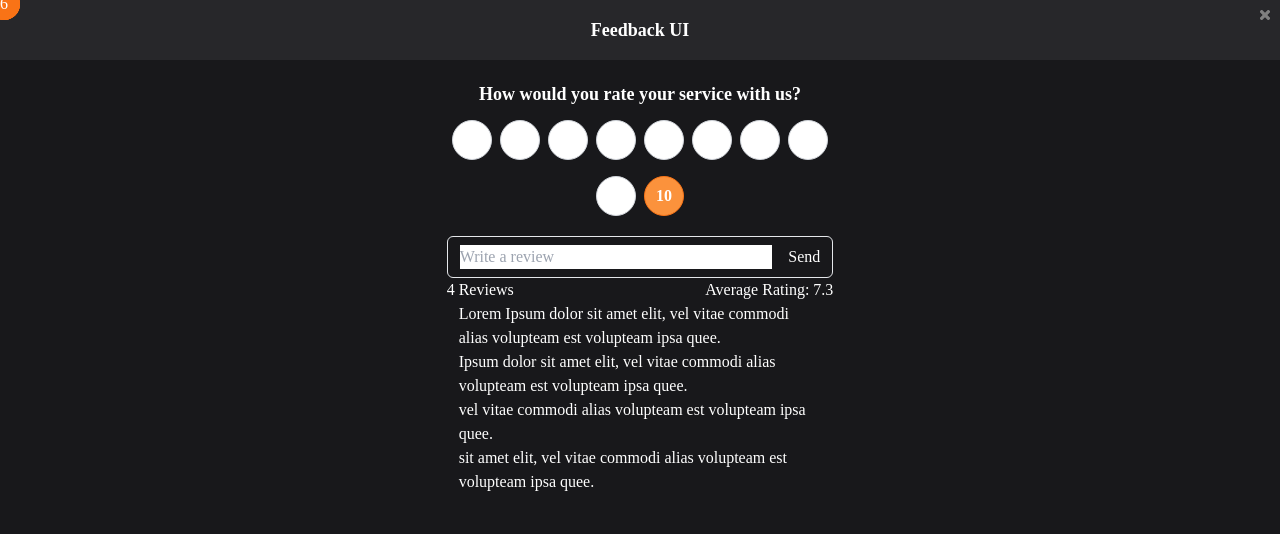
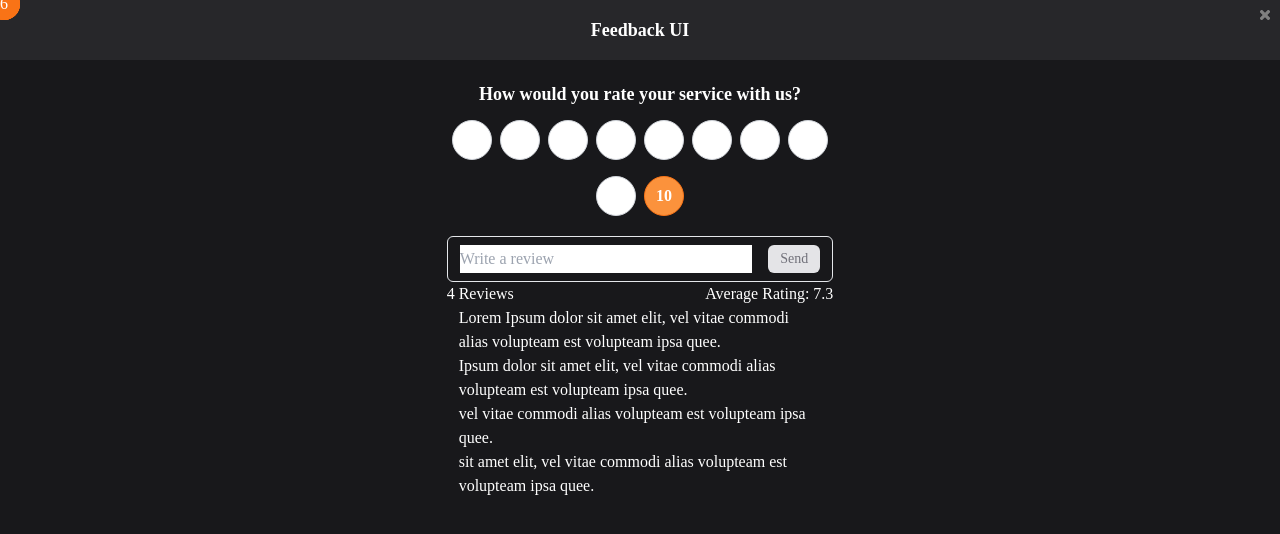
Before and after one commit to setykarimi/FeedBack, a React (Create React App) app: page / in a window 1280 px wide. Shown: the top 534 px of the page. Built offline with nearby package versions, Linux system fonts and the light colour scheme.

Commit message:
Remove version props and add classNames instead

```diff
--- a/src/components/shared/Button.jsx
+++ b/src/components/shared/Button.jsx
@@ -1,8 +1,8 @@
 import PropTypes  from 'prop-types';
 
-const Button = ({children, version, type, isDisabled}) => {
+const Button = ({children, classNames ,type, isDisabled}) => {
     return (
-        <button type={type} disabled={isDisabled} className={`btn btn-${version}`}>
+        <button type={type} disabled={isDisabled} className={classNames}>
             {children}
         </button>
     )
@@ -10,14 +10,12 @@ const Button = ({children, version, type, isDisabled}) => {
 
 
 Button.defaultProps = {
-    version: 'primary',
     type: 'button',
     isDisabled: false
 }
 
 Button.propTypes = {
     children: PropTypes.node.isRequired,
-    version: PropTypes.string,
     type: PropTypes.string,
     isDisabled: PropTypes.bool,
 }
```
